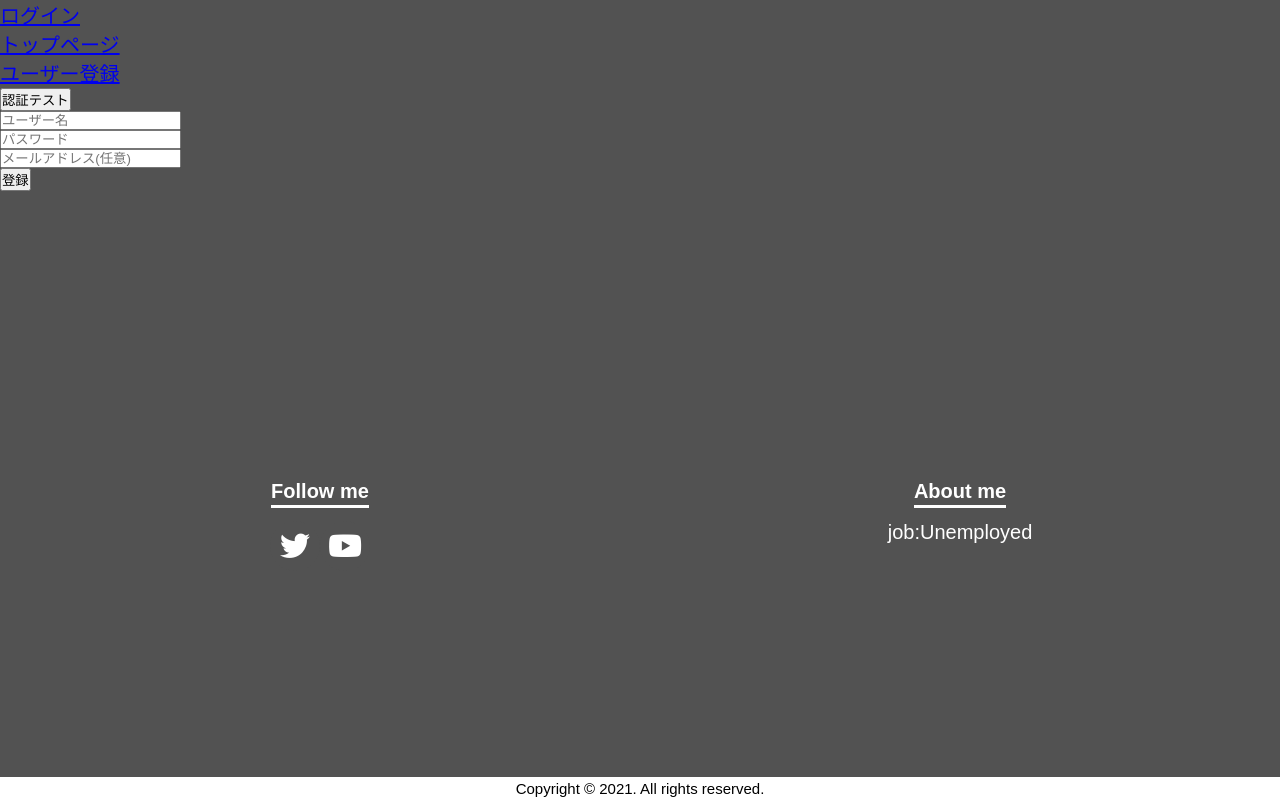
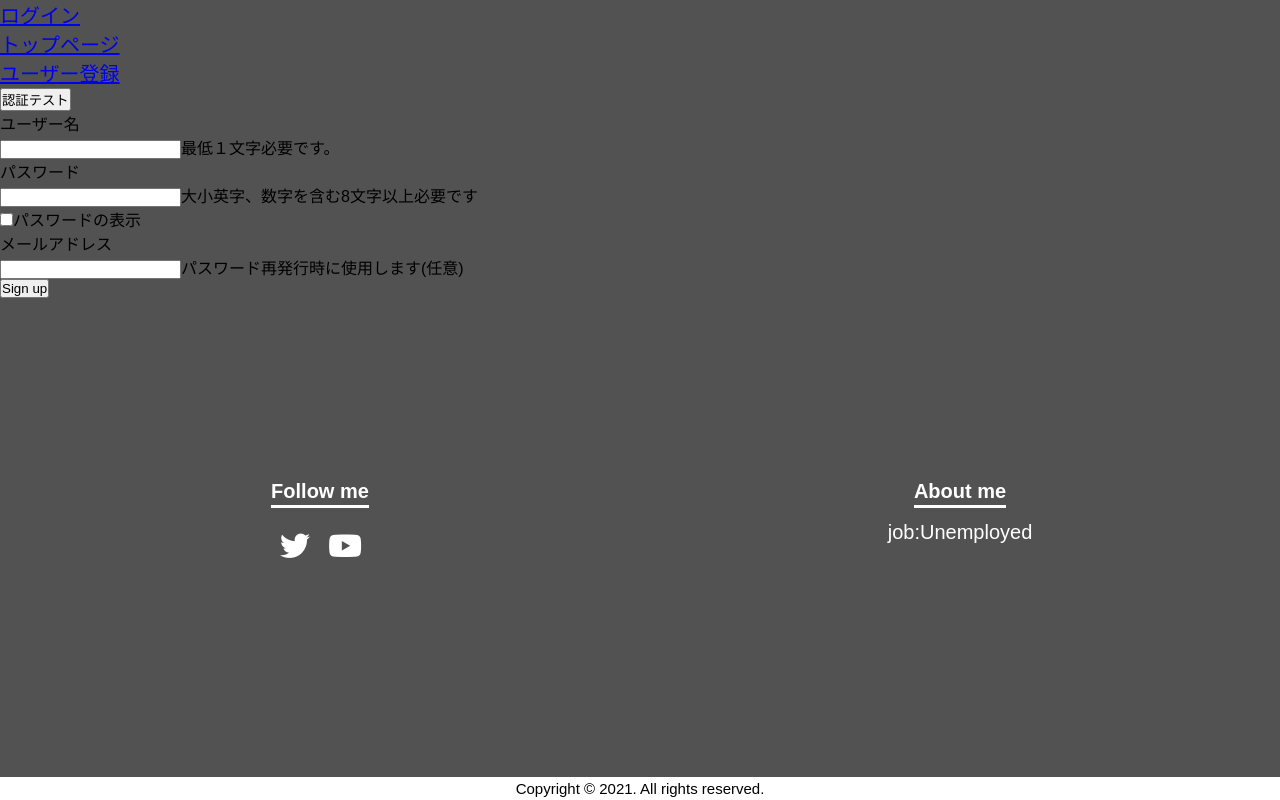
Before and after one commit to chappy0606/afk, a Vue app in the folder frontend/: page /user/registration in a window 1280 px wide. Built offline with nearby package versions, Linux system fonts and the light colour scheme.

Commit message:
入力フォームの進化

```diff
--- a/frontend/src/components/pages/Registration.vue
+++ b/frontend/src/components/pages/Registration.vue
@@ -1,29 +1,30 @@
 <template>
     <div>
         <div class="input-form">
-            <div class="username">
-                <input type="text" v-model="userName" placeholder="ユーザー名" />
-                    <span v-if="errorMessages.username">
+            <label>ユーザー名</label><br>
+                <input type="text" v-model="userName" />
+                    <label v-if="errorMessages.username">
                         {{errorMessages.username}}
-                    </span>
-            </div>
+                    </label>
+                    <label v-else>最低１文字必要です。</label><br>
 
-            <div class="password">
-                <input type="password" v-model="passWord" placeholder="パスワード"/>
-                    <span v-if="errorMessages.password">
+            <label>パスワード</label><br>
+                <input type="password" v-model="passWord" />
+                    <label v-if="errorMessages.password">
                         {{errorMessages.password}}
-                    </span>
-            </div>
+                    </label>
+                    <label v-else>大小英字、数字を含む8文字以上必要です</label><br>
+                <input type="checkbox" />
+                    <label>パスワードの表示</label><br>
 
-        <div class="email">
-            <input type="text" v-model="eMail" placeholder="メールアドレス(任意)"/>
-                <span v-if="errorMessages.email">
-                    {{errorMessages.email}}
-                </span>
-        </div>
+            <label>メールアドレス</label><br>
+                <input type="text" v-model="eMail" />
+                    <label v-if="errorMessages.email">
+                        {{errorMessages.email}}
+                    </label>
+                    <label v-else>パスワード再発行時に使用します(任意)</label><br>
 
-        <button @click="userRegister">登録</button>
-
+            <button @click="userRegister">Sign up</button>
         </div>
     </div>
 </template>
@@ -51,6 +52,10 @@ export default defineComponent({
             password: '',
             email: ''
         })
+
+        const isShowPassword = () => {
+            console.log('')
+        }
 
         const userRegister = () => {
             axios
```
